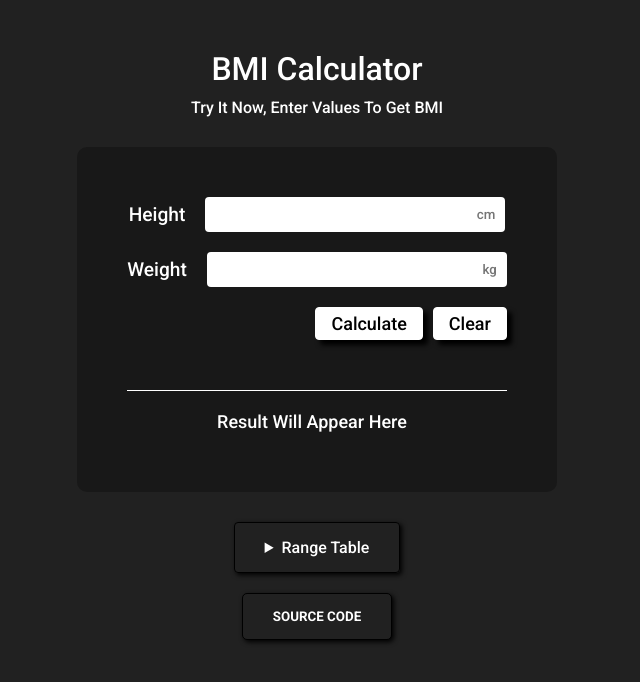
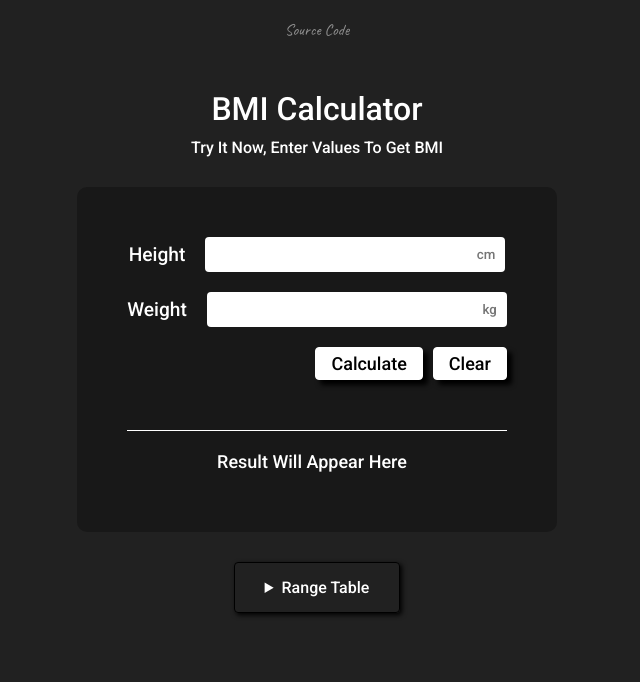
Before and after one commit to utkarshakya/bmi-calculator, a plain HTML site: page index.html in a window 1280 px wide. Shown: the whole page, without its empty margins (323-963 px from the left). Drawn offline with Linux system fonts and the light colour scheme.

Commit message:
UPDATED index.html & style.css FILE.

```diff
--- a/index.html
+++ b/index.html
@@ -9,6 +9,10 @@
 </head>
 
 <body>
+    <div class="signature">
+        <!-- <a href="" target="_blank"><span class="caveat">@utkarshakya</span></a> -->
+        <a href="https://github.com/utkarshakya/bmi-calculator.git" target="_blank"><span class="caveat">Source Code</span></a>
+    </div>
     <div id="start">
         <h1>BMI Calculator</h1>
         <p>Try It Now, Enter Values To Get BMI</p>
@@ -74,9 +78,7 @@
                 </tr>
             </table>
         </details>
-        <a href="https://github.com/utkarshakya/bmi-calculator.git" target="_blank"><button id="code">SOURCE CODE</button></a>
     </div>
-    <!-- <a href="" class="signature"><span class="caveat">@utkarshakya</span></a> -->
 
     <script src="script.js"></script>
 </body>
--- a/style.css
+++ b/style.css
@@ -4,7 +4,7 @@
 
 .caveat {
     font-family: "Caveat", cursive;
-    font-size: smaller;
+    font-size: medium;
     font-weight: 100;
     font-style: normal;
 }
@@ -28,7 +28,7 @@ body {
     align-items: center;
     justify-content: center;
     gap: 30px;
-    padding: 50px 20px 0px 20px;
+    padding: 0px 20px;
     background-color: #212121;
     color: #fff;
 }
@@ -175,10 +175,17 @@ details:hover {
 /* BMI Range [END] */
 .signature {
     display: flex;
-    position: fixed;
-    top: 5px;
-    color: black;
+    justify-content: center;
+    gap: 20px;
+    padding: 20px;
+}
+.signature a{
+    color: rgba(255, 255, 255, 0.5);
     text-decoration: none;
+    transition: all 0.3s linear;
+}
+.signature a:hover{
+    color: rgba(255, 255, 255, 0.9);
 }
 
 @media (width <=768px) {
```
